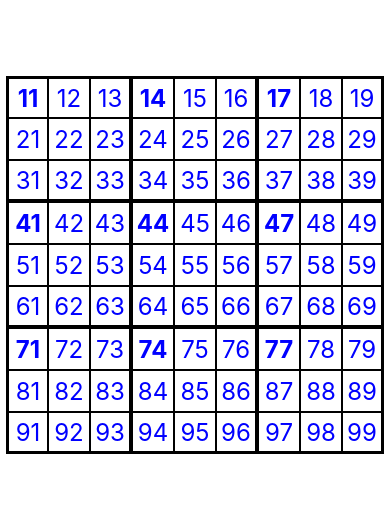
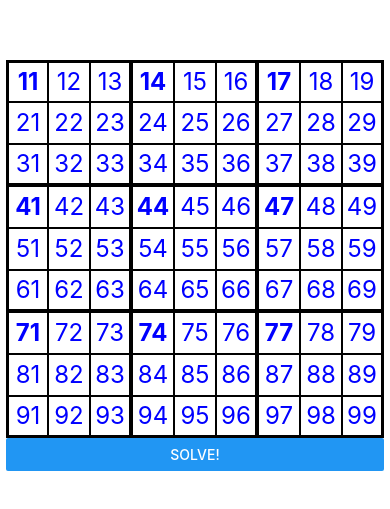
Before and after one commit to xTRUMANx/sudoku, a React Native app: screen / in a window 390 px wide. Shown: the part 157-666 px from the top of the page. Built offline with nearby package versions, Linux system fonts and the light colour scheme.

Commit message:
Added solve button.

```diff
--- a/App.tsx
+++ b/App.tsx
@@ -1,6 +1,7 @@
 import { StatusBar } from "expo-status-bar";
-import { StyleSheet, TextInput, View } from "react-native";
+import { Button, StyleSheet, TextInput, View } from "react-native";
 import { CellValue, useSudokuStore } from "./store";
+import { gridSize } from "./constants";
 
 export default function App() {
   return (
@@ -12,11 +13,14 @@ export default function App() {
 }
 
 function Grid() {
+  const solve = useSudokuStore(state => state.solve);
+
   return (
     <View style={{ flexDirection: "column" }}>
       {Array.from({ length: gridSize }).map((_, row) => (
         <Row key={`r${row}`} row={row} />
       ))}
+      <Button onPress={solve} title="Solve!" />
     </View>
   );
 }
@@ -65,7 +69,6 @@ function Cell({ row, col }: { row: number; col: number }) {
   );
 }
 
-const gridSize = 9;
 const cellSize = 42;
 const fontSize = 24;
 const standardBorderWidth = 1;
--- /dev/null
+++ b/constants.ts
@@ -0,0 +1 @@
+export const gridSize: number = 9;
--- /dev/null
+++ b/solver.ts
@@ -0,0 +1,19 @@
+import { gridSize } from "./constants";
+import { SudokuState, useSudokuStore } from "./store";
+
+export const solver = () => {
+  const state = useSudokuStore.getState();
+
+  fillEmptySpaces(state);
+};
+
+// for each row, if there is an empty cell, fill it!
+function fillEmptySpaces(state: SudokuState) {
+  for (let row = 0; row < gridSize; row++) {
+    for (let col = 0; col < gridSize; col++) {
+      if (!state.getCellValue(row, col).value) {
+        state.setCellValue(row, col, { value: "X", readOnly: false });
+      }
+    }
+  }
+}
--- a/store.tsx
+++ b/store.tsx
@@ -1,15 +1,18 @@
 import { produce } from "immer";
 import { create } from "zustand";
 import { devtools } from "zustand/middleware";
+import { gridSize } from "./constants";
+import { solver } from "./solver";
 
 export interface CellValue {
   value: string;
   readOnly: boolean;
 }
+
 function createGrid() {
   const newGrid: CellValue[] = Array.from({ length: 81 });
-  for (let row = 0; row < 9; row++) {
-    for (let col = 0; col < 9; col++) {
+  for (let row = 0; row < gridSize; row++) {
+    for (let col = 0; col < gridSize; col++) {
       newGrid[row * 9 + col] = {
         value: `${row + 1}${col + 1}`,
         readOnly: row % 3 == 0 && col % 3 == 0,
@@ -19,10 +22,11 @@ function createGrid() {
   return newGrid;
 }
 
-interface SudokuState {
+export interface SudokuState {
   gridValues: CellValue[];
   getCellValue: (row: number, col: number) => CellValue;
   setCellValue: (row: number, col: number, value: CellValue) => void;
+  solve: () => void;
 }
 
 const getIndex = (row: number, col: number) => row * 9 + col;
@@ -38,5 +42,6 @@ export const useSudokuStore = create<SudokuState>()(
         })
       );
     },
+    solve: solver,
   }))
 );
```
